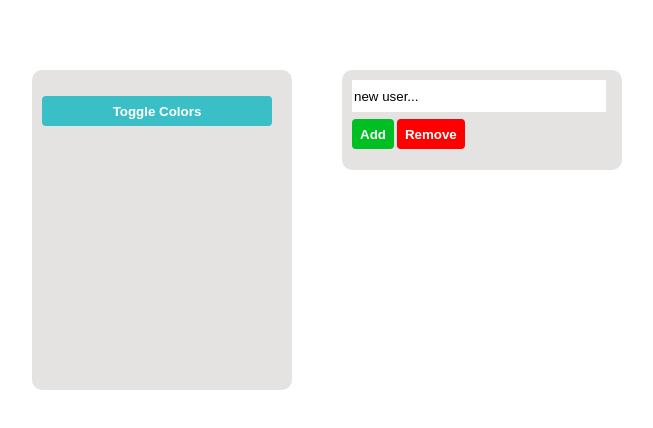
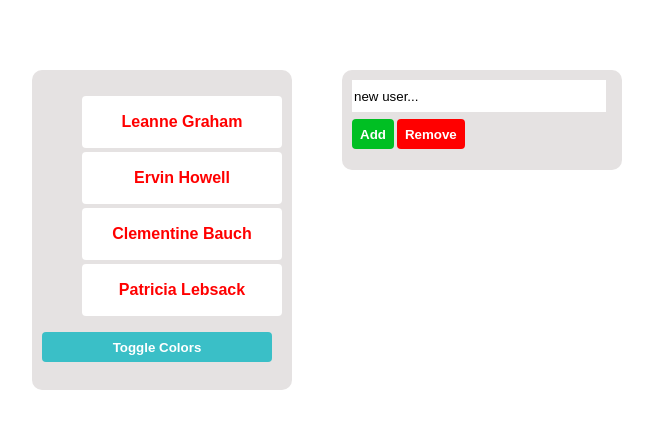
Before and after one commit to leticelvin/My-Angular-project, an Angular app: page / in a window 1280 px wide. Shown: the top 428 px of the page, without its empty margins (46-699 px from the left). Built offline with nearby package versions, Linux system fonts and the light colour scheme.

Commit message:
FINISHED

```diff
--- a/src/app/components/UserListItem.component.ts
+++ b/src/app/components/UserListItem.component.ts
@@ -11,7 +11,7 @@ export class UserListItem implements OnInit {
     /*<li *ngFor="let user of userList"*/
     /* string[] */
     @Input('userlist') public user: Array<string>; //Imports the user list array from the dashboard component
-    @Input('TextColor') public textcolor: String; // Imports the color of the text as a string
+    @Input('Textcolor') public textcolor: String; // Imports the color of the text as a string
 
     ngOnInit() {
         console.log("UserListItem: " + this.user)
--- a/src/app/components/UsersList.component.ts
+++ b/src/app/components/UsersList.component.ts
@@ -1,11 +1,11 @@
-import { Component, Output, EventEmitter, ContentChildren } from '@angular/core';
+import { Component, Output, EventEmitter, Input, ContentChildren } from '@angular/core';
 import { UserListItem } from './UserListItem.component';
 
 @Component({
     selector: "UsersList",
     template: `<div id="LeftGreyBox">
         <ul>
-            {{ UserListItemComponent }}
+            <UserListItem [userlist]="user" [Textcolor]="TextColor"></UserListItem>
         </ul>
         <button (click)="toggleColor()" id="ToggleColorsButton"><h4>Toggle Colors</h4></button>
         </div>`,
@@ -14,12 +14,14 @@ import { UserListItem } from './UserListItem.component';
 
 export class UsersList {
 
-    // <UserListItem [userList]="userlist">
+    // <UserListItem [userlist]="user">
+    // <UserListItem [Textcolor]="TextColor">
 
     public Toggled: Boolean = true;
     public TextColor: String = "red";
 
-    //@Input('userList') userList: any
+    @Input('userlist') public user: Array<string>;
+
     @ContentChildren(UserListItem)
     UserListItemComponent: UserListItem;
 
@@ -33,15 +35,11 @@ export class UsersList {
             this.Toggled = false;
             this.TextColor = "green";
             this.ColorToggle.emit(this.TextColor)
-            console.log(this.TextColor)
-            console.log(this.Toggled)
         }
         else {
             this.Toggled = true;
             this.TextColor = "red";
             this.ColorToggle.emit(this.TextColor)
-            console.log(this.TextColor)
-            console.log(this.Toggled)
         }
 
     }
--- a/src/app/components/dashboard.component.ts
+++ b/src/app/components/dashboard.component.ts
@@ -2,13 +2,15 @@ import { Component, Input, Output, EventEmitter, OnInit } from '@angular/core';
 
 @Component({
     selector: 'DashBoard',
-    templateUrl: 'todo.component.html',
+    template: '<UsersList [userlist]="userList"></UsersList><EditUsers></EditUsers>',
     styleUrls: ['./test.component.css']
 })
 
 export class DashBoard implements OnInit {
 
-    public userlist: Array<string> = ["Leanne Graham", "Ervin Howell", "Clementine Bauch", "Patricia Lebsack"];
+    // <UsersList [userlist]="userList">
+
+    public userList: Array<string> = ["Leanne Graham", "Ervin Howell", "Clementine Bauch", "Patricia Lebsack"];
 
     @Output() public Event = new EventEmitter();
 
@@ -18,16 +20,16 @@ export class DashBoard implements OnInit {
     constructor() { }
 
     ngOnInit() {
-        this.Event.emit(this.userlist)
-        alert(this.userlist)
+        this.Event.emit(this.userList)
     }
 
     pushuser() {
-    this.userlist.unshift(this.NewUser)
+    this.userList.unshift(this.NewUser)
+    this.Event.emit(this.userList)
     }
 
     removeuser() {
-    this.userlist.pop;
+    this.userList.pop;
     }
 
 
--- a/src/app/components/test.component.css
+++ b/src/app/components/test.component.css
@@ -6,6 +6,23 @@
     margin-top: 70px;
     padding: 10px;
     border-radius: 10px;
+}
+
+ul {
+    list-style-type: none;
+}
+
+p {
+    font-family: Arial, Helvetica, sans-serif;
+    font-weight: bold;
+}
+
+li {
+    background-color: white;
+    padding: 1px;
+    margin-bottom: 4px;
+    text-align: center;
+    border-radius: 4px;
 }
 
 #ToggleColorsButton {
```
